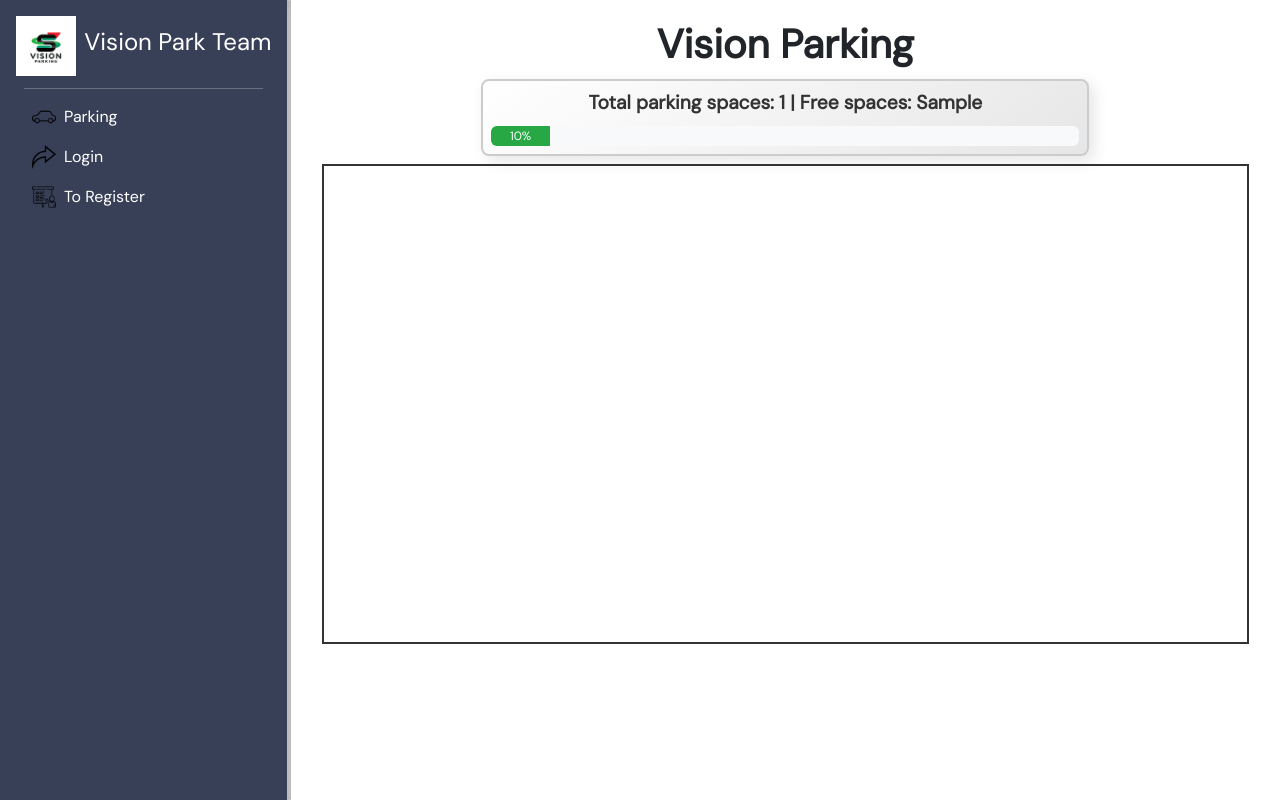
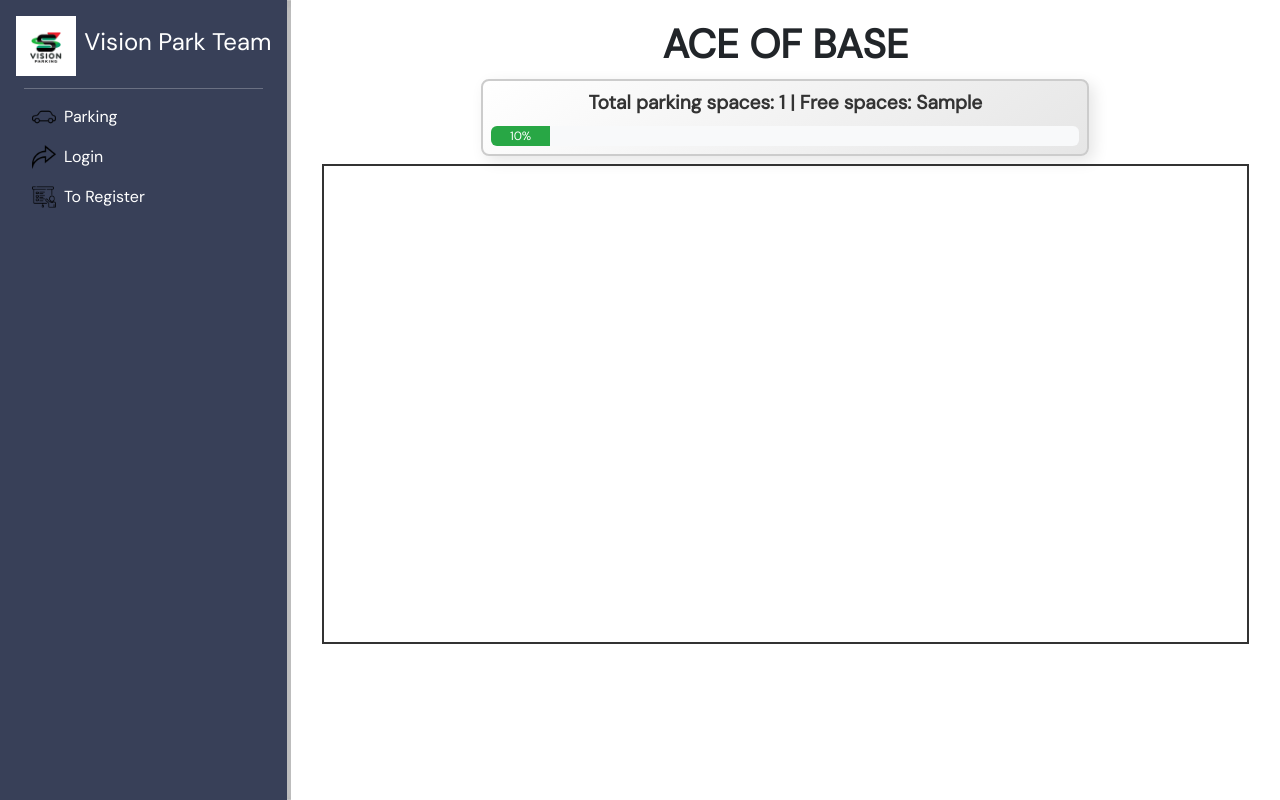
Before and after one commit to Korniev/VisionPark, a Django app: template vision_park/parking_area/templates/parking_area/parking_area.html in a window 1280 px wide. Run offline with Django 5.2, Linux system fonts and the light colour scheme; the template is opened without the code that fills it: most values are stand-ins (such as "Sample title", 1, 10 or a date in 2020); some libraries are stand-ins or nearby versions.

Commit message:
upd name parking

```diff
--- a/vision_park/parking_area/templates/parking_area/parking_area.html
+++ b/vision_park/parking_area/templates/parking_area/parking_area.html
@@ -2,7 +2,7 @@
 {% block content %}
 {% load static %}
 <div class="px-1 my-2 text-center">
-    <h3 class="display-6 fw-bold">Vision Parking</h3>
+    <h3 class="display-6 fw-bold">ACE OF BASE</h3>
     <div class="col-lg-8 mx-auto">
         <div class="mt-2 mb-2 pt-2 pb-2" style="background: linear-gradient(145deg, #ffffff, #e6e6e6); border: 2px solid #ccc; border-radius: 8px; box-shadow: 5px 5px 15px rgba(0,0,0,0.1);">
             <div class="mb-2" style="font-size: 1.2em; font-weight: bold; color: #333;">
```
